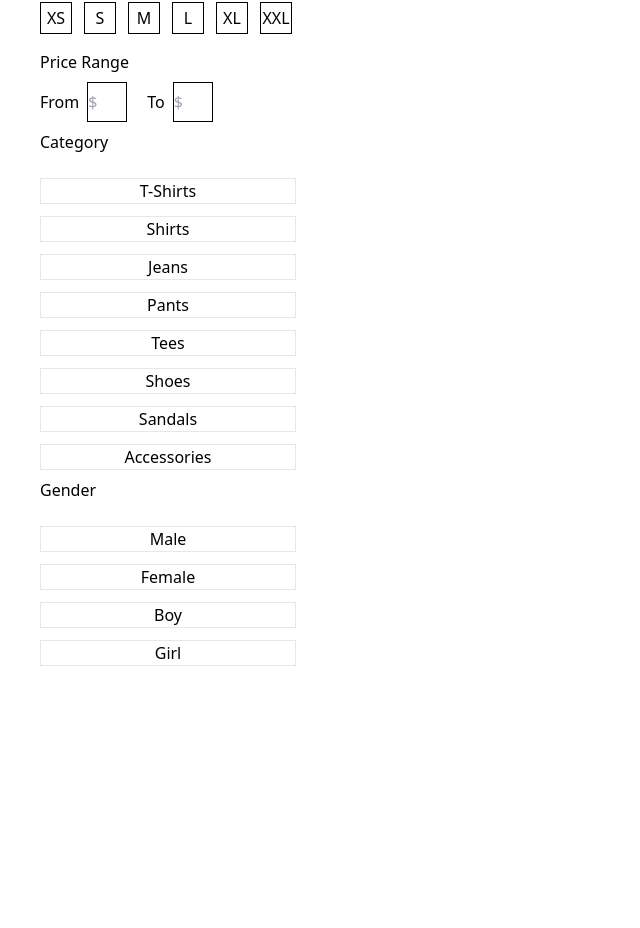
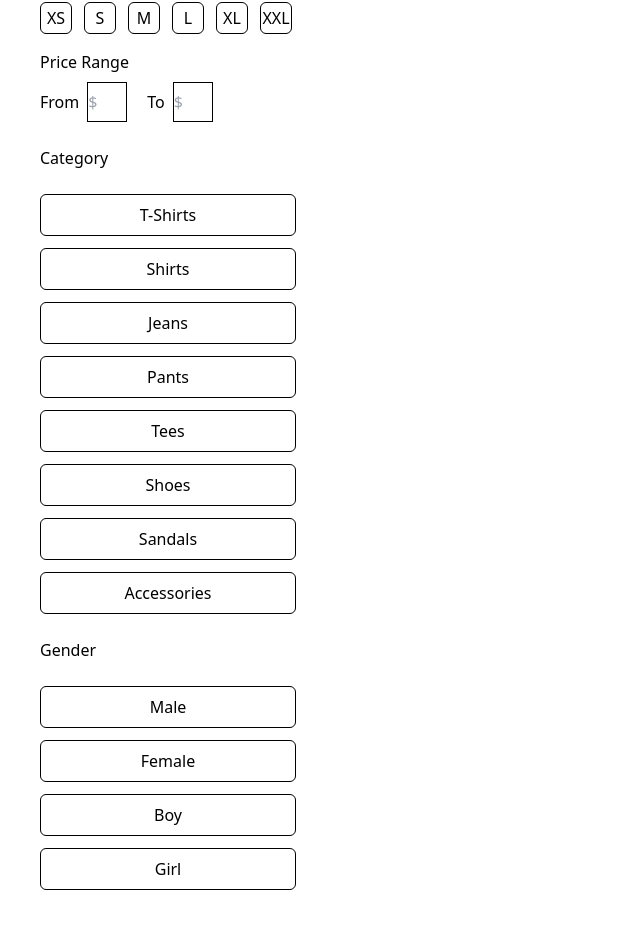
Before and after one commit to kritikatripathi03/fabery-collections, a React (Vite) app: page /products in a window 1280 px wide. Shown: the part 294-1222 px from the top of the page, without its empty margins (0-640 px from the left). Before the commit the page ends 1000 px from the top, so only its background shows below. Built offline with nearby package versions, Linux system fonts and the light colour scheme.

Commit message:
CSS Changes

```diff
--- a/src/components/Products.jsx
+++ b/src/components/Products.jsx
@@ -2,7 +2,7 @@ import Navbar from "./Navbar";
 
 export default function Products() {
   return (
-    <div className="flex gap-8 p-10">
+    <div className="flex gap-16 p-10">
       {/* Filters */}
       <div className="flex flex-col w-64 mt-10">
         <div className="flex-1 font-bold mt-4">Filters</div>
@@ -10,22 +10,40 @@ export default function Products() {
           <div className="flex flex-col">
             <div className="font-medium mb-2">Size</div>
             <div className="flex flex-wrap gap-3">
-              <button className="w-8 h-8 border border-black flex items-center justify-center">
+              <button
+                className="w-8 h-8 border border-black flex items-center justify-center bg-white text-black border rounded-md
+                   hover:bg-black hover:text-white transition duration-300"
+              >
                 XS
               </button>
-              <button className="w-8 h-8 border border-black flex items-center justify-center">
+              <button
+                className="w-8 h-8 border border-black flex items-center justify-center bg-white text-black border rounded-md
+                   hover:bg-black hover:text-white transition duration-300"
+              >
                 S
               </button>
-              <button className="w-8 h-8 border border-black flex items-center justify-center">
+              <button
+                className="w-8 h-8 border border-black flex items-center justify-center bg-white text-black border rounded-md
+                   hover:bg-black hover:text-white transition duration-300"
+              >
                 M
               </button>
-              <button className="w-8 h-8 border border-black flex items-center justify-center">
+              <button
+                className="w-8 h-8 border border-black flex items-center justify-center bg-white text-black border rounded-md
+                   hover:bg-black hover:text-white transition duration-300"
+              >
                 L
               </button>
-              <button className="w-8 h-8 border border-black flex items-center justify-center">
+              <button
+                className="w-8 h-8 border border-black flex items-center justify-center bg-white text-black border rounded-md
+                   hover:bg-black hover:text-white transition duration-300"
+              >
                 XL
               </button>
-              <button className="w-8 h-8 border border-black flex items-center justify-center">
+              <button
+                className="w-8 h-8 border border-black flex items-center justify-center bg-white text-black border rounded-md
+                   hover:bg-black hover:text-white transition duration-300"
+              >
                 XXL
               </button>
             </div>
@@ -52,29 +70,93 @@ export default function Products() {
             </div>
           </div>
         </div>
+        <div className="flex-1 mt-4">
           <div className="flex flex-col">
             <div className="flex-1 font-medium mt-2 mb-2">Category</div>
             <div className="flex-1 mt-4">
               <div className="flex flex-col gap-3">
-              <button className="border">T-Shirts</button>
-              <button className="border">Shirts</button>
-              <button className="border">Jeans</button>
-              <button className="border">Pants</button>
-              <button className="border">Tees</button>
-              <button className="border">Shoes</button>
-              <button className="border">Sandals</button>
-              <button className="border">Accessories</button>
+                <button
+                  className="bg-white text-black border border-black px-4 py-2 rounded-md
+                   hover:bg-black hover:text-white transition duration-300"
+                >
+                  T-Shirts
+                </button>
+                <button
+                  className="bg-white text-black border border-black px-4 py-2 rounded-md
+                   hover:bg-black hover:text-white transition duration-300"
+                >
+                  Shirts
+                </button>
+                <button
+                  className="bg-white text-black border border-black px-4 py-2 rounded-md
+                   hover:bg-black hover:text-white transition duration-300"
+                >
+                  Jeans
+                </button>
+                <button
+                  className="bg-white text-black border border-black px-4 py-2 rounded-md
+                   hover:bg-black hover:text-white transition duration-300"
+                >
+                  Pants
+                </button>
+                <button
+                  className="bg-white text-black border border-black px-4 py-2 rounded-md
+                   hover:bg-black hover:text-white transition duration-300"
+                >
+                  Tees
+                </button>
+                <button
+                  className="bg-white text-black border border-black px-4 py-2 rounded-md
+                   hover:bg-black hover:text-white transition duration-300"
+                >
+                  Shoes
+                </button>
+                <button
+                  className="bg-white text-black border border-black px-4 py-2 rounded-md
+                   hover:bg-black hover:text-white transition duration-300"
+                >
+                  Sandals
+                </button>
+                <button
+                  className="bg-white text-black border border-black px-4 py-2 rounded-md
+                   hover:bg-black hover:text-white transition duration-300"
+                >
+                  Accessories
+                </button>
               </div>
             </div>
           </div>
+        </div>
+        <div className="flex-1 mt-4">
           <div className="flex flex-col">
             <div className="flex-1 font-medium mt-2 mb-2">Gender</div>
             <div className="flex-1 mt-4">
               <div className="flex flex-col gap-3">
-              <button className="border">Male</button>
-              <button className="border">Female</button>
-              <button className="border">Boy</button>
-              <button className="border">Girl</button>
+                <button
+                  className="bg-white text-black border border-black px-4 py-2 rounded-md
+                   hover:bg-black hover:text-white transition duration-300"
+                >
+                  Male
+                </button>
+                <button
+                  className="bg-white text-black border border-black px-4 py-2 rounded-md
+                   hover:bg-black hover:text-white transition duration-300"
+                >
+                  Female
+                </button>
+                <button
+                  className="bg-white text-black border border-black px-4 py-2 rounded-md
+                   hover:bg-black hover:text-white transition duration-300"
+                >
+                  Boy
+                </button>
+                <button
+                  className="bg-white text-black border border-black px-4 py-2 rounded-md
+                   hover:bg-black hover:text-white transition duration-300"
+                >
+                  Girl
+                </button>
+              </div>
             </div>
           </div>
         </div>
```
Lines whose indentation alone changed are shown as unchanged.
